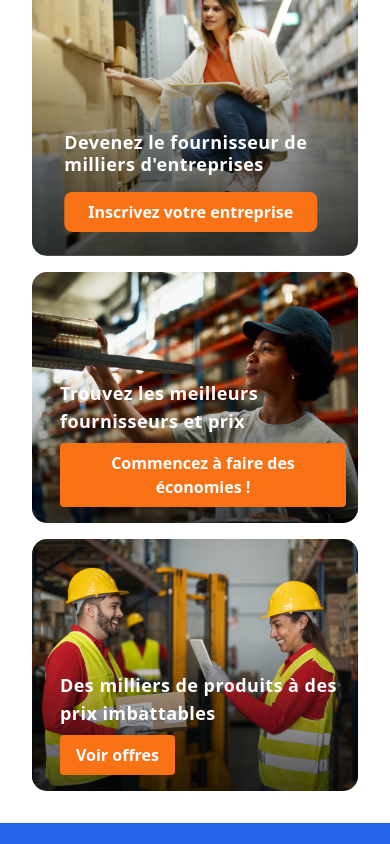
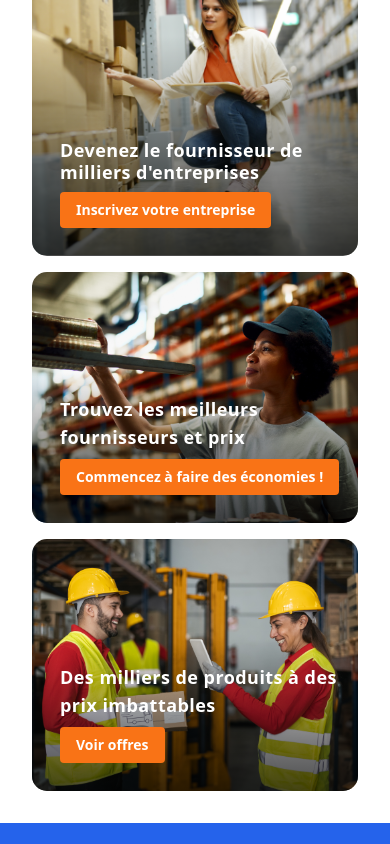
Before and after one commit to DancingPumpkin65/corposup, a React (Vite) app in the folder frontendd/: page / in a window 390 px wide. Shown: the part 1240-2084 px from the top of the page. Built offline with nearby package versions, Linux system fonts and the light colour scheme; no server answers.

Commit message:
Refactor code structure for improved readability and maintainability

```diff
--- a/frontendd/src/components/Footer.tsx
+++ b/frontendd/src/components/Footer.tsx
@@ -20,7 +20,7 @@ const Footer = () => {
         <div className="grid grid-cols-1 sm:grid-cols-4 lg:grid-cols-12 gap-6 lg:gap-8">
           {/* Company Info - Full width on mobile, 3 columns on desktop */}
           <div className="sm:col-span-4 lg:col-span-3">
-            <img src={logoWhite} alt="CorpoSup Logo" className="w-full"/>
+            <img src={logoWhite} alt="CorpoSup Logo" className="w-[250px] sm:w-[250px]"/>
             <ul className="mt-6 text-gray-300">
 
 
@@ -30,13 +30,13 @@ const Footer = () => {
                                 <path fill-rule="evenodd" d="m11.54 22.351.07.04.028.016a.76.76 0 0 0 .723 0l.028-.015.071-.041a16.975 16.975 0 0 0 1.144-.742 19.58 19.58 0 0 0 2.683-2.282c1.944-1.99 3.963-4.98 3.963-8.827a8.25 8.25 0 0 0-16.5 0c0 3.846 2.02 6.837 3.963 8.827a19.58 19.58 0 0 0 2.682 2.282 16.975 16.975 0 0 0 1.145.742ZM12 13.5a3 3 0 1 0 0-6 3 3 0 0 0 0 6Z" clip-rule="evenodd"></path>
                             </svg>
                         </span>
-                        <span><p className="px-2">77 RUE MOHAMED SMIHA, ETAGE 10 N°57 - CASABLANCA</p></span>
+                        <span><p className="px-2 text-sm">77 RUE MOHAMED SMIHA, ETAGE 10 N°57 - CASABLANCA</p></span>
                     </li>
                 </ul>
           </div>
 
           {/* Categories Section - Full width on mobile, centered on desktop */}
-          <div className="sm:col-span-2 lg:col-start-5 lg:col-span-6">
+          <div className="sm:col-span-2 lg:col-start-4 lg:col-span-6">
             <h3 className="text-white text-lg font-semibold mb-3">Catégories</h3>
             <ul className="text-gray-300 space-y-1.5 text-sm grid grid-cols-1 lg:grid-cols-2 gap-x-0">
               {categories.map((category) => (
@@ -56,7 +56,7 @@ const Footer = () => {
           <div className="grid grid-cols-2 gap-4 sm:col-span-2 lg:contents">
             {/* Links Section */}
             <div className="lg:col-start-11 lg:col-span-1">
-              <h3 className="text-white text-lg font-semibold mb-3">Links</h3>
+              <h3 className="text-white text-lg font-semibold mb-3">Liens</h3>
               <ul className="text-gray-300 space-y-1.5 text-sm">
                 <li><Link to="/all-products" className="hover:text-white transition-colors duration-200">Products List</Link></li>
                 <li><Link to="/tracking" className="hover:text-white transition-colors duration-200">Order Tracking</Link></li>
--- a/frontendd/src/components/landingPage-components/CardsSection.tsx
+++ b/frontendd/src/components/landingPage-components/CardsSection.tsx
@@ -11,13 +11,13 @@ const CardsSection = () => {
           <img src={backgroundImg0} alt="Fournisseur image" className="rounded-[15px] w-full h-auto md:h-full object-cover"/>
           <div className="absolute inset-0 rounded-[15px] bg-[linear-gradient(to_top,_rgba(0,0,0,0.7)_0%,_rgba(0,0,0,0.5)_20%,_transparent_60%)]"></div>
 
-          <div className="absolute bottom-6 left-1/2 transform -translate-x-1/2 text-white w-[90%] md:w-[85%] px-4 md:px-6">
+          <div className="absolute bottom-4 left-4 text-white p-3 md:p-5 md:bottom-6 md:left-1/2 md:transform md:-translate-x-1/2 md:w-[85%] md:px-6">
             <h2 className="text-lg md:text-3xl lg:text-4xl font-semibold tracking-wide leading-tight">
               Devenez le fournisseur de milliers d'entreprises
             </h2>
-            <a href="#" className="mt-4 inline-block bg-orange-500 hover:bg-orange-600 text-white font-semibold py-2 px-6 rounded-lg">
-              Inscrivez votre entreprise
-            </a>
+            <button className="text-sm sm:text-lg bg-orange-500 hover:bg-orange-600 text-white font-semibold py-2 px-4 rounded mt-2">
+                Inscrivez votre entreprise
+            </button>
           </div>
         </div>
 
@@ -26,11 +26,11 @@ const CardsSection = () => {
             <img src={backgroundImg1} alt="Fournisseur image" className="rounded-[15px] w-full h-auto md:h-full object-cover"/>
             <div className="absolute inset-0 rounded-[15px] bg-[linear-gradient(to_top,_rgba(0,0,0,0.7)_0%,_rgba(0,0,0,0.5)_20%,_transparent_60%)]"></div>
 
-            <div className="absolute bottom-1 left-4 text-white p-3 md:p-5">
-              <h2 className="text-lg md:text-1xl lg:text-2xl font-semibold tracking-wide">
+            <div className="absolute bottom-4 left-4 text-white p-3 md:p-5">
+              <h2 className="text-lg md:text-xl lg:text-2xl font-semibold tracking-wide">
                 Trouvez les meilleurs fournisseurs et prix
               </h2>
-              <button className="bg-orange-500 hover:bg-orange-600 text-white font-semibold py-2 px-4 rounded mt-2">
+              <button className="text-sm sm:text-lg bg-orange-500 hover:bg-orange-600 text-white font-semibold py-2 px-4 rounded mt-2">
                 Commencez à faire des économies !
               </button>
             </div>
@@ -40,11 +40,11 @@ const CardsSection = () => {
             <img src={backgroundImg2} alt="Team work" className="rounded-[15px] w-full h-auto md:h-full object-cover"/>
             <div className="absolute inset-0 rounded-[15px] bg-[linear-gradient(to_top,_rgba(0,0,0,0.7)_0%,_rgba(0,0,0,0.5)_20%,_transparent_60%)]"></div>
 
-            <div className="absolute bottom-1 left-4 text-white p-3 md:p-5">
-              <h2 className="text-lg md:text-1xl lg:text-2xl font-semibold tracking-wide">
+            <div className="absolute bottom-4 left-4 text-white p-3 md:p-5">
+              <h2 className="text-lg md:text-xl lg:text-2xl font-semibold tracking-wide">
                 Des milliers de produits à des prix imbattables
               </h2>
-              <button className="bg-orange-500 hover:bg-orange-600 text-white font-semibold py-2 px-4 rounded mt-2">
+              <button className="text-sm sm:text-lg bg-orange-500 hover:bg-orange-600 text-white font-semibold py-2 px-4 rounded mt-2">
                 Voir offres
               </button>
             </div>
--- a/frontendd/src/components/landingPage-components/StatsSection.tsx
+++ b/frontendd/src/components/landingPage-components/StatsSection.tsx
@@ -25,8 +25,8 @@ const StatsSection = () => {
           key={index}
           className="flex justify-center flex-col items-center w-full h-[88px]"
         >
-          <p className="text-[50px] font-semibold">{stat.number}</p>
-          <p className="text-[16px]">{stat.label}</p>
+          <p className="text-[40px] font-semibold sm:text-[60px]">{stat.number}</p>
+          <p className="text-[13px]">{stat.label}</p>
         </div>
       ))}
     </div>
```
Also changed, not shown: 3 other files (tests, documents, lock files or other folders).
